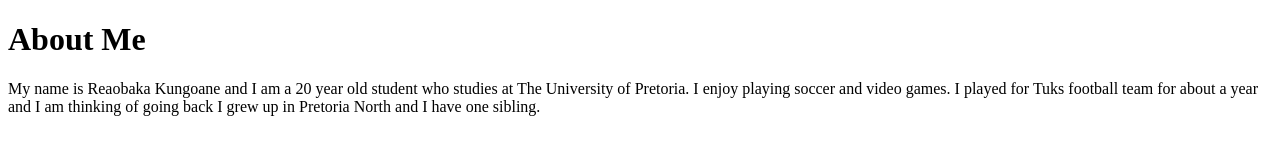
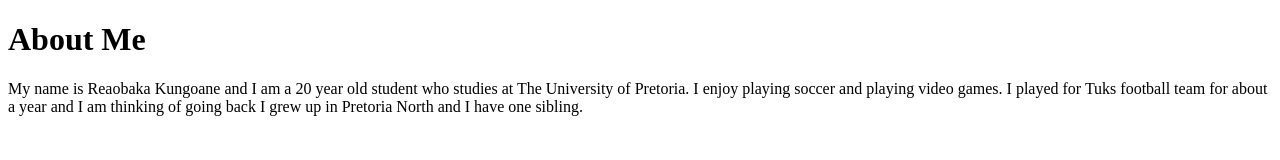
Before and after one commit to 20704586/20704586.github.io, a plain HTML site: page index.html in a window 1280 px wide. Drawn offline with Linux system fonts and the light colour scheme.

Commit message:
About Me

```diff
--- a/index.html
+++ b/index.html
@@ -4,7 +4,7 @@
         <h1>About Me</h1>
         <p>My name is Reaobaka Kungoane and I am a 20 year old student who studies at
             The University of Pretoria.
-            I enjoy playing soccer and video games. I played for Tuks football team for about a year
+            I enjoy playing soccer and playing video games. I played for Tuks football team for about a year
             and I am thinking of going back
             I grew up in Pretoria North and I have one sibling. </p>
     </body>
```
